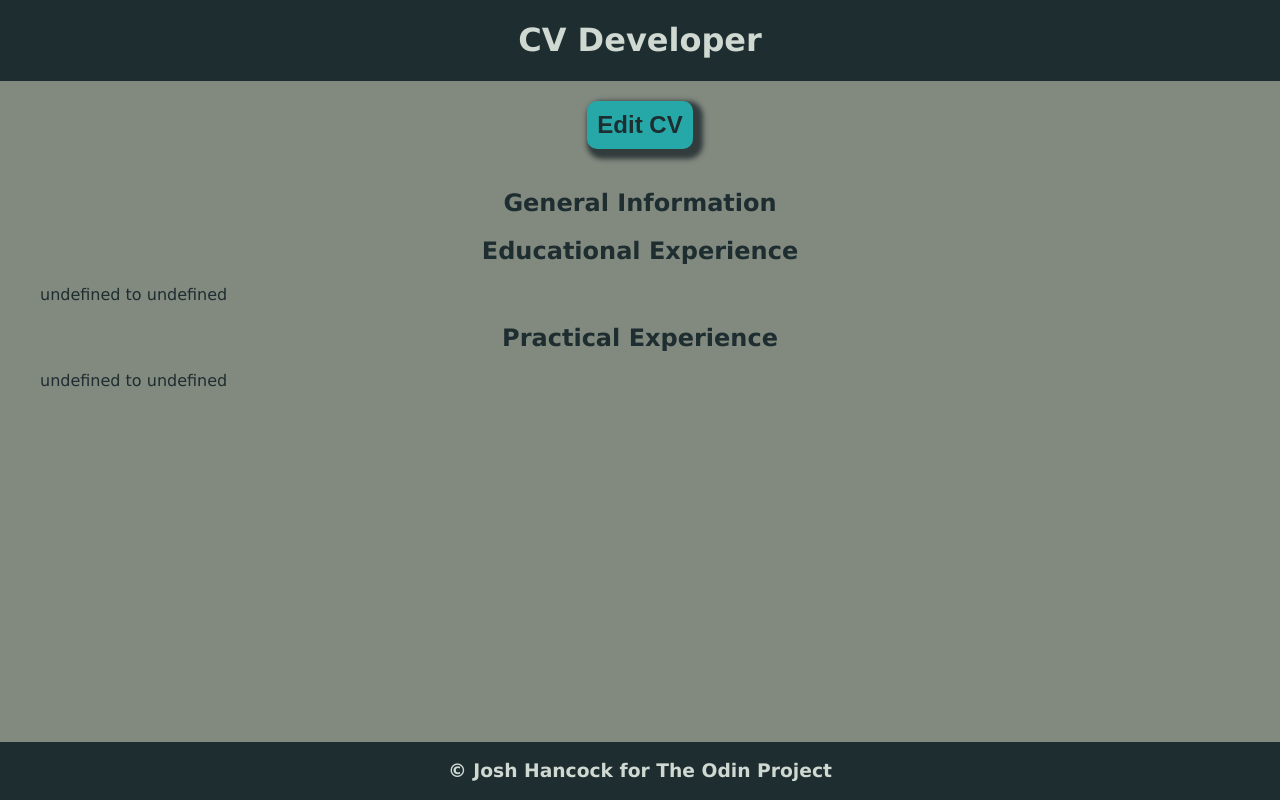
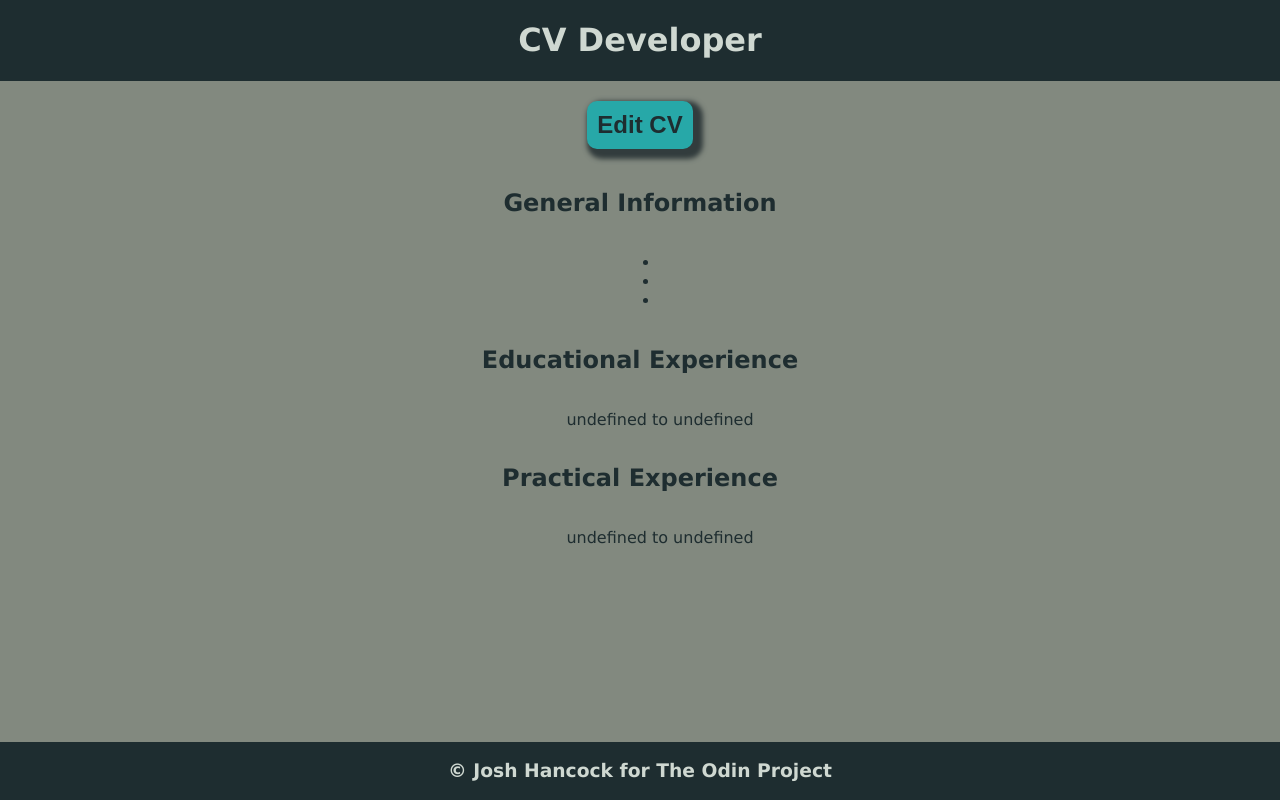
Before and after one commit to livingicon/cv-project, a React (Create React App) app: page / in a window 1280 px wide. Both pictures are taken after a click on the button "Preview CV". Built offline with nearby package versions, Linux system fonts and the light colour scheme.

Commit message:
put GeneralCV within another div so it would format aligned

```diff
--- a/src/components/Main.js
+++ b/src/components/Main.js
@@ -65,13 +65,12 @@ class Main extends Component {
         add[i].style.display = 'none';
       }
       // unhide
-      generalCV.style.display = 'block';
-
+      generalCV.style.display = 'flex';
       for (let i=0; i<edCV.length; i++){
-        edCV[i].style.display = 'block';
+        edCV[i].style.display = 'flex';
       }
       for (let i=0; i<praxCV.length; i++){
-        praxCV[i].style.display = 'block';
+        praxCV[i].style.display = 'flex';
       }
 
       const orderedSchool = {};
--- a/src/components/Main/GeneralCV.js
+++ b/src/components/Main/GeneralCV.js
@@ -8,9 +8,11 @@ class GeneralCV extends Component {
     const { firstName, lastName, email, phone } = this.props;
     return (
       <div className="cvPreview" id="generalCV">
-        <p>{`${firstName} ${lastName}`}</p>
-        <p>{email}</p>
-        <p>{phone}</p>
+        <ul>
+          <li>{`${firstName} ${lastName}`}</li>
+          <li>{email}</li>
+          <li>{phone}</li>
+        </ul>
       </div>
     );
   }
--- a/src/styles/forms.css
+++ b/src/styles/forms.css
@@ -68,6 +68,7 @@ button {
 
 form {
   max-width: 400px;
+  min-width: 400px;
   background-color: var(--primary-light);
   border: 2px solid var(--primary-dark);
   border-radius: 10px;
@@ -99,10 +100,10 @@ form div {
   padding: 10px;
 }
 
-#general {
+/* #general {
   display: grid;
   justify-content: center;
-}
+} */
 
 label {
   margin: 5px;
@@ -119,20 +120,17 @@ input {
   margin-bottom: 5px;
 }
 
-#generalCV {
-  display: none;
+#generalCV p {
+  /* margin-left: 40px; */
 }
 
-#generalCV p {
-  margin-left: 60px;
-  margin-top: 5px;
-  margin-bottom: 5px;
-}
-
-.edCV {
-  display: none;
-}
-
+/* initial displays */
+#generalCV,
+.edCV,
 .praxCV {
   display: none;
+  flex-direction: column;
+  justify-content: center;
+  align-items: center;
+  margin: 0;
 }
```
